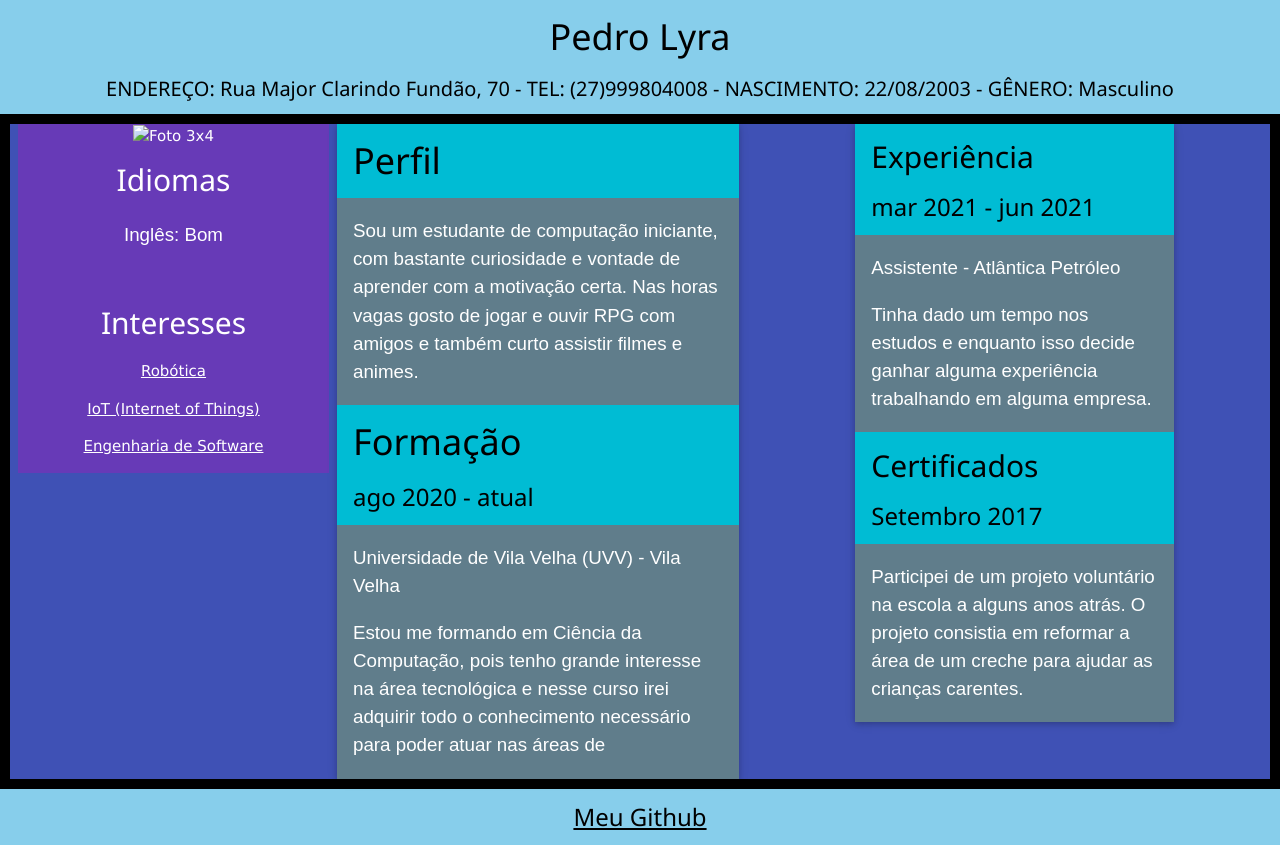
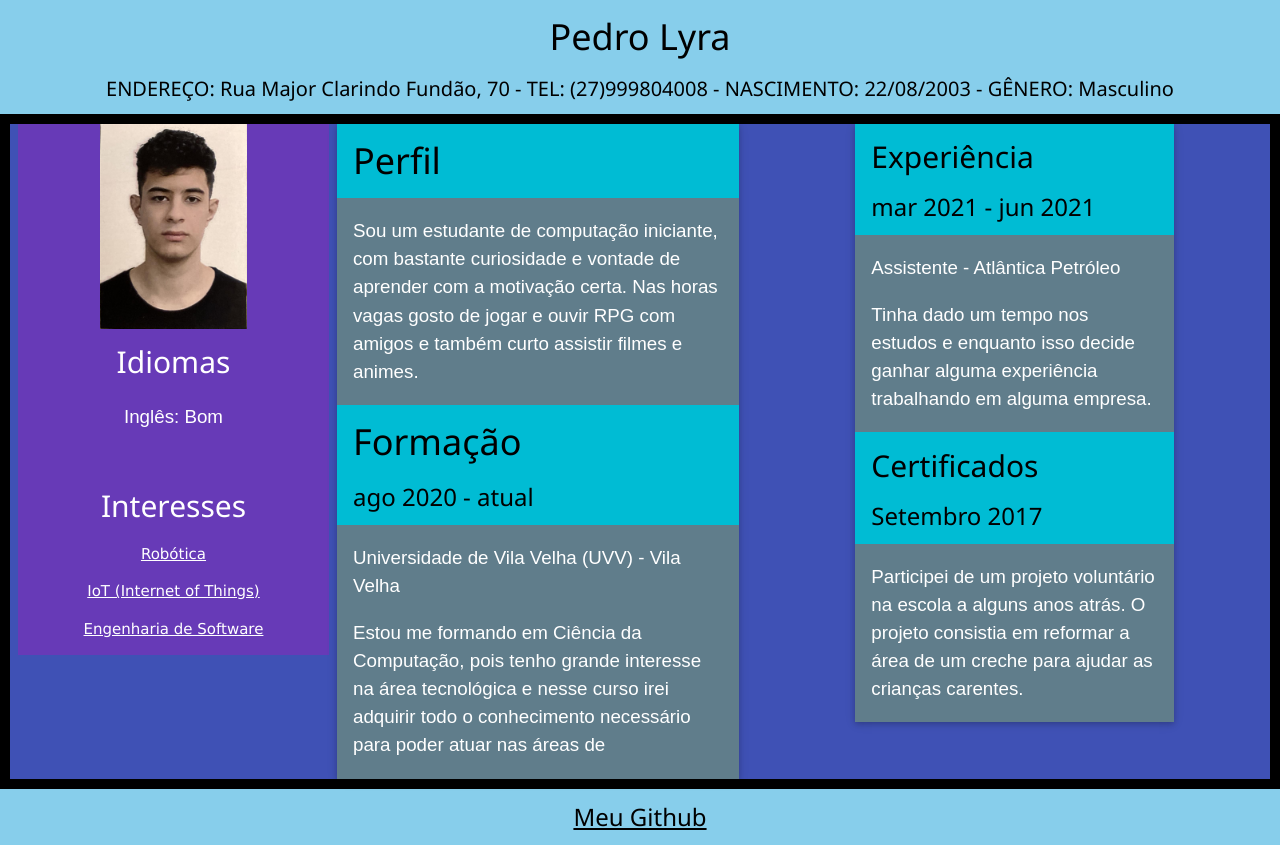
Before and after one commit to PedroLyra22/curriculo-pedrolyra, a plain HTML site: page index.html in a window 1280 px wide. Drawn offline with nearby package versions, Linux system fonts and the light colour scheme.

Commit message:
Update index.html

```diff
--- a/index.html
+++ b/index.html
@@ -16,7 +16,7 @@
   </div>
   <div class="w3-row-padding borda w3-indigo">
     <div class="w3-col s3 w3-center w3-deep-purple">
-      <img src="img/retrato.jpg" alt="Foto 3x4" style="width:50%">
+      <img src="https://pedrolyra22.github.io/curriculo-pedrolyra/foto%203x4.jpg" alt="Foto 3x4" style="width:50%">
       <div>
         <h2>Idiomas</h2>
         <p>Inglês: Bom</p><br>
```
